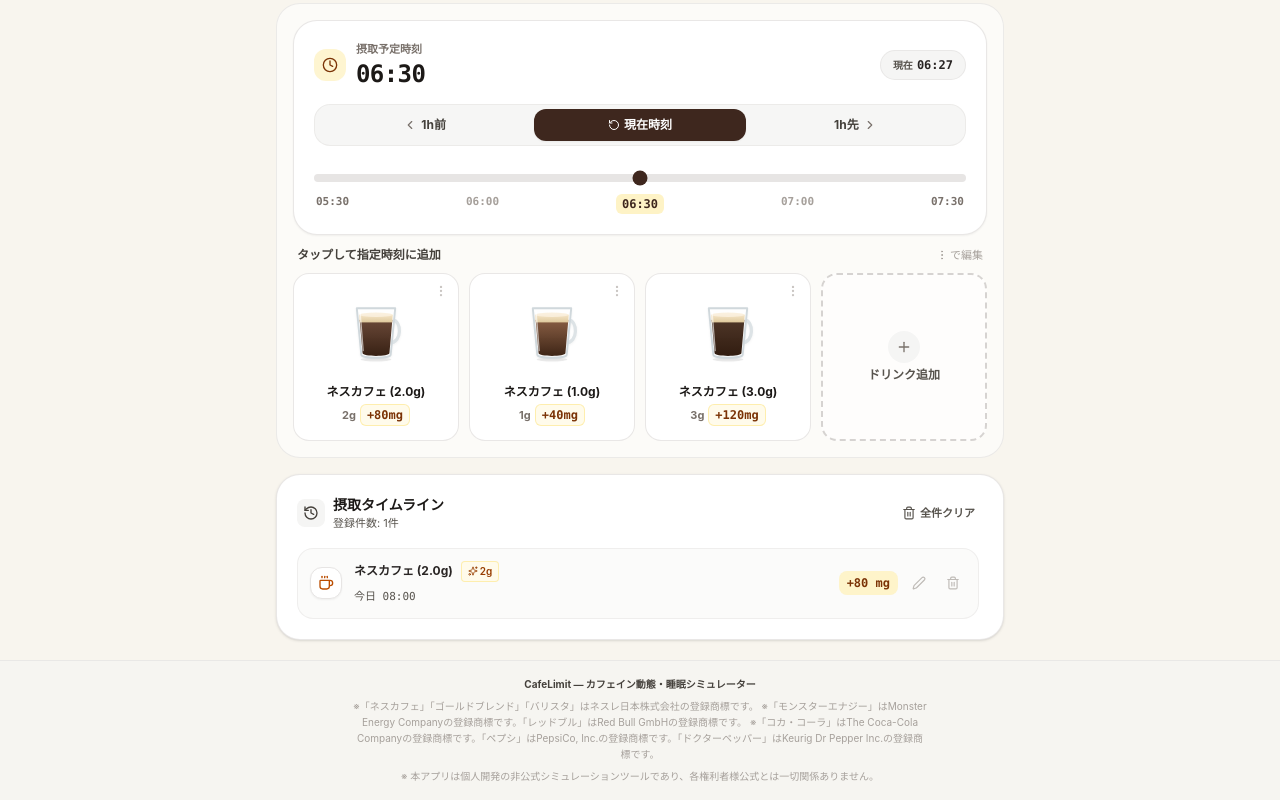
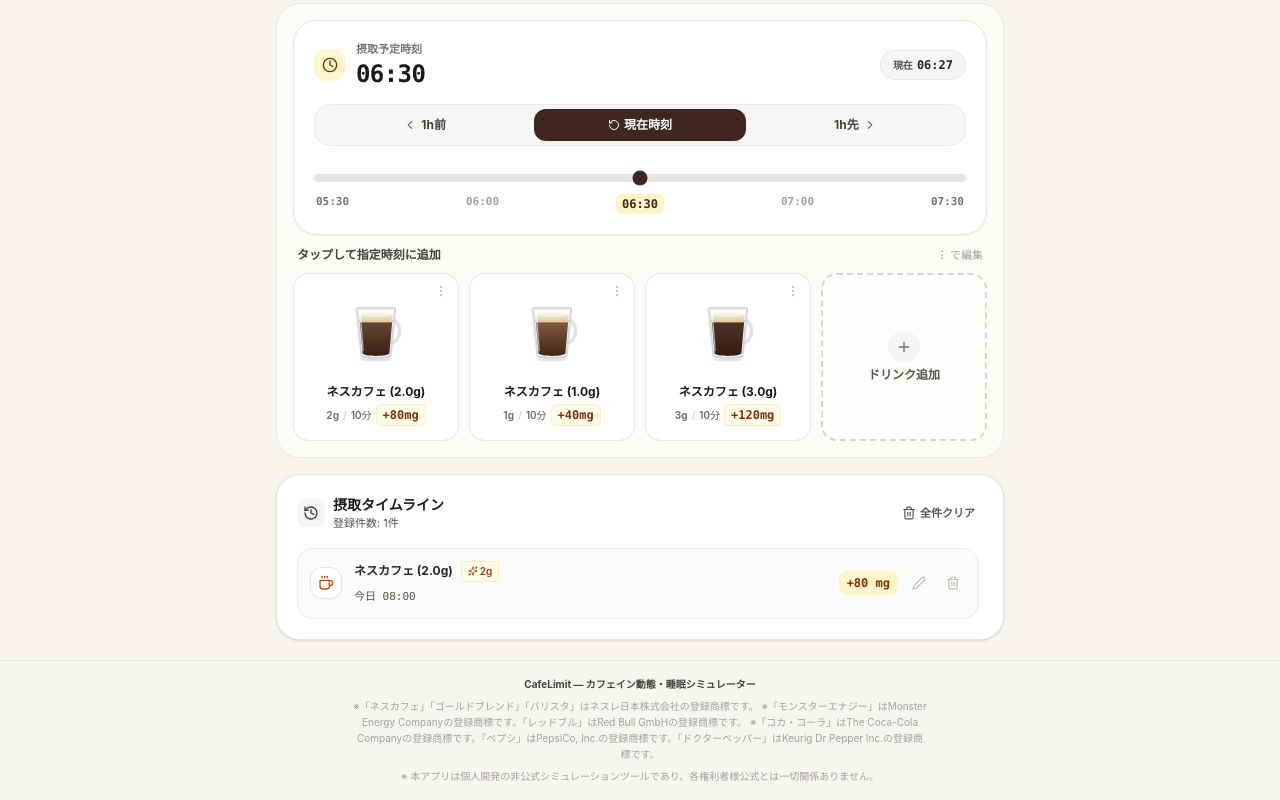
Before and after one commit to Ume-Chika/CafeLimit, a React (Vite) app: page / in a window 1280 px wide. Shown: the part 750-1550 px from the top of the page. Built offline with nearby package versions, Linux system fonts and the light colour scheme.

Commit message:
feat: パネル一覧および摂取確認ダイアログへの飲用時間表示追加とUI最適化

```diff
--- a/src/App.tsx
+++ b/src/App.tsx
@@ -352,6 +352,7 @@ export default function App() {
             onSelectPresetToEdit={(p) => setEditingPreset(p)}
             onSelectPresetToConfirm={(p) => setConfirmingPreset(p)}
             confirmBeforeAdd={settings.confirmBeforeAdd}
+            defaultDrinkingDuration={settings.drinkingDurationMinutes || 10}
           />
         </section>
 
@@ -435,6 +436,7 @@ export default function App() {
           }
         }}
         onClose={() => setConfirmingPreset(null)}
+        defaultDrinkingDuration={settings.drinkingDurationMinutes || 10}
       />
 
       {/* パネル編集モーダル */}
--- a/src/components/CoffeePanelList.tsx
+++ b/src/components/CoffeePanelList.tsx
@@ -10,6 +10,7 @@ interface CoffeePanelListProps {
   onSelectPresetToEdit?: (preset: BeveragePreset) => void;
   onSelectPresetToConfirm?: (preset: BeveragePreset) => void;
   confirmBeforeAdd?: boolean;
+  defaultDrinkingDuration?: number;
 }
 
 export const CoffeePanelList: React.FC<CoffeePanelListProps> = ({
@@ -19,8 +20,17 @@ export const CoffeePanelList: React.FC<CoffeePanelListProps> = ({
   onSelectPresetToEdit,
   onSelectPresetToConfirm,
   confirmBeforeAdd = true,
+  defaultDrinkingDuration = 10,
 }) => {
   const [justAddedId, setJustAddedId] = useState<string | null>(null);
+
+  const formatDurationShort = (minutes: number = 10): string => {
+    if (minutes < 60) return `${minutes}分`;
+    const hours = Math.floor(minutes / 60);
+    const rem = minutes % 60;
+    if (rem === 0) return `${hours}時間`;
+    return `${hours}.${Math.round((rem / 60) * 10)}時間`;
+  };
 
   const handleCardClick = (preset: BeveragePreset) => {
     if (confirmBeforeAdd && onSelectPresetToConfirm) {
@@ -53,6 +63,7 @@ export const CoffeePanelList: React.FC<CoffeePanelListProps> = ({
         {presets.map((preset) => {
           const isAdded = justAddedId === preset.id;
           const isNative = preset.isNescafeNative;
+          const duration = preset.drinkingDurationMinutes || defaultDrinkingDuration;
 
           return (
             <div
@@ -93,18 +104,16 @@ export const CoffeePanelList: React.FC<CoffeePanelListProps> = ({
                 {preset.name}
               </span>
 
-              {/* カフェイン量・粉末g / 内容量ml */}
-              <div className="mt-1 flex items-center space-x-1">
+              {/* カフェイン量・粉末g / 内容量ml / 飲用時間 */}
+              <div className="mt-1 flex items-center justify-center space-x-1 text-[10px] font-bold text-stone-500">
                 {isNative && preset.powderGrams && (
-                  <span className="text-[11px] font-bold text-stone-500">
-                    {preset.powderGrams}g
-                  </span>
+                  <span>{preset.powderGrams}g</span>
                 )}
                 {preset.volumeMl && (
-                  <span className="text-[10px] font-bold text-stone-500">
-                    {preset.volumeMl}ml
-                  </span>
+                  <span>{preset.volumeMl}ml</span>
                 )}
+                <span className="text-stone-300">/</span>
+                <span className="text-stone-600 font-medium">{formatDurationShort(duration)}</span>
                 <span className="text-xs font-black font-mono text-amber-900 bg-amber-50 px-1.5 py-0.5 rounded-md border border-amber-200/60 whitespace-nowrap shrink-0">
                   +{preset.caffeineMg}mg
                 </span>
--- a/src/components/ConfirmAddModal.tsx
+++ b/src/components/ConfirmAddModal.tsx
@@ -10,6 +10,7 @@ interface ConfirmAddModalProps {
   selectedTime: Date;
   onConfirm: () => void;
   onClose: () => void;
+  defaultDrinkingDuration?: number;
 }
 
 export const ConfirmAddModal: React.FC<ConfirmAddModalProps> = ({
@@ -18,6 +19,7 @@ export const ConfirmAddModal: React.FC<ConfirmAddModalProps> = ({
   selectedTime,
   onConfirm,
   onClose,
+  defaultDrinkingDuration = 10,
 }) => {
   if (!isOpen || !preset) return null;
 
@@ -26,6 +28,16 @@ export const ConfirmAddModal: React.FC<ConfirmAddModalProps> = ({
     if (isTomorrow(selectedTime)) return '明日';
     if (isYesterday(selectedTime)) return '昨日';
     return format(selectedTime, 'M/d');
+  };
+
+  const duration = preset.drinkingDurationMinutes || defaultDrinkingDuration;
+
+  const formatDuration = (minutes: number = 10): string => {
+    if (minutes < 60) return `${minutes}分`;
+    const hours = Math.floor(minutes / 60);
+    const rem = minutes % 60;
+    if (rem === 0) return `${hours}時間`;
+    return `${hours}時間${rem}分`;
   };
 
   return (
@@ -52,7 +64,7 @@ export const ConfirmAddModal: React.FC<ConfirmAddModalProps> = ({
         </div>
 
         {/* コンテンツ */}
-        <div className="p-5 flex flex-col items-center text-center space-y-3">
+        <div className="p-5 flex flex-col items-center text-center space-y-3.5">
           {/* ドリンクグラフィック */}
           <div className="py-2 scale-110">
             <NescafeCoffeeCup
@@ -81,20 +93,23 @@ export const ConfirmAddModal: React.FC<ConfirmAddModalProps> = ({
             </div>
           </div>
 
-          {/* 摂取予定時刻 & 飲用時間バッジ */}
-          <div className="w-full bg-stone-50 border border-stone-200 rounded-2xl p-2.5 space-y-1 text-xs">
-            <div className="flex items-center justify-center space-x-2">
-              <Clock className="w-3.5 h-3.5 text-stone-400" />
-              <span className="text-stone-500 font-bold">摂取開始:</span>
-              <span className="font-mono font-black text-stone-900">
+          {/* 摂取予定時刻 & 飲用時間 */}
+          <div className="w-full bg-stone-50 border border-stone-200 rounded-2xl p-3 space-y-2 text-xs">
+            <div className="flex items-center justify-between px-1.5 text-stone-600 font-bold">
+              <span className="flex items-center space-x-1.5">
+                <Clock className="w-3.5 h-3.5 text-stone-400" />
+                <span>摂取開始</span>
+              </span>
+              <span className="font-mono font-black text-stone-900 text-xs">
                 {getDateLabel()} {format(selectedTime, 'HH:mm')}
               </span>
             </div>
-            {preset.drinkingDurationMinutes && preset.drinkingDurationMinutes > 10 && (
-              <div className="text-[11px] text-amber-800 font-bold bg-amber-100/60 rounded-lg py-0.5 px-2">
-                飲用時間: {preset.drinkingDurationMinutes < 60 ? `${preset.drinkingDurationMinutes}分` : `${Math.floor(preset.drinkingDurationMinutes / 60)}時間${preset.drinkingDurationMinutes % 60 ? (preset.drinkingDurationMinutes % 60) + '分' : ''}`} かけて飲む
-              </div>
-            )}
+            <div className="flex items-center justify-between px-1.5 text-stone-600 font-bold border-t border-stone-200/60 pt-2">
+              <span>飲む時間</span>
+              <span className="font-bold text-amber-900 bg-amber-100/80 px-2 py-0.5 rounded-lg text-[11px]">
+                約 {formatDuration(duration)} かけて飲む
+              </span>
+            </div>
           </div>
         </div>
 
```
